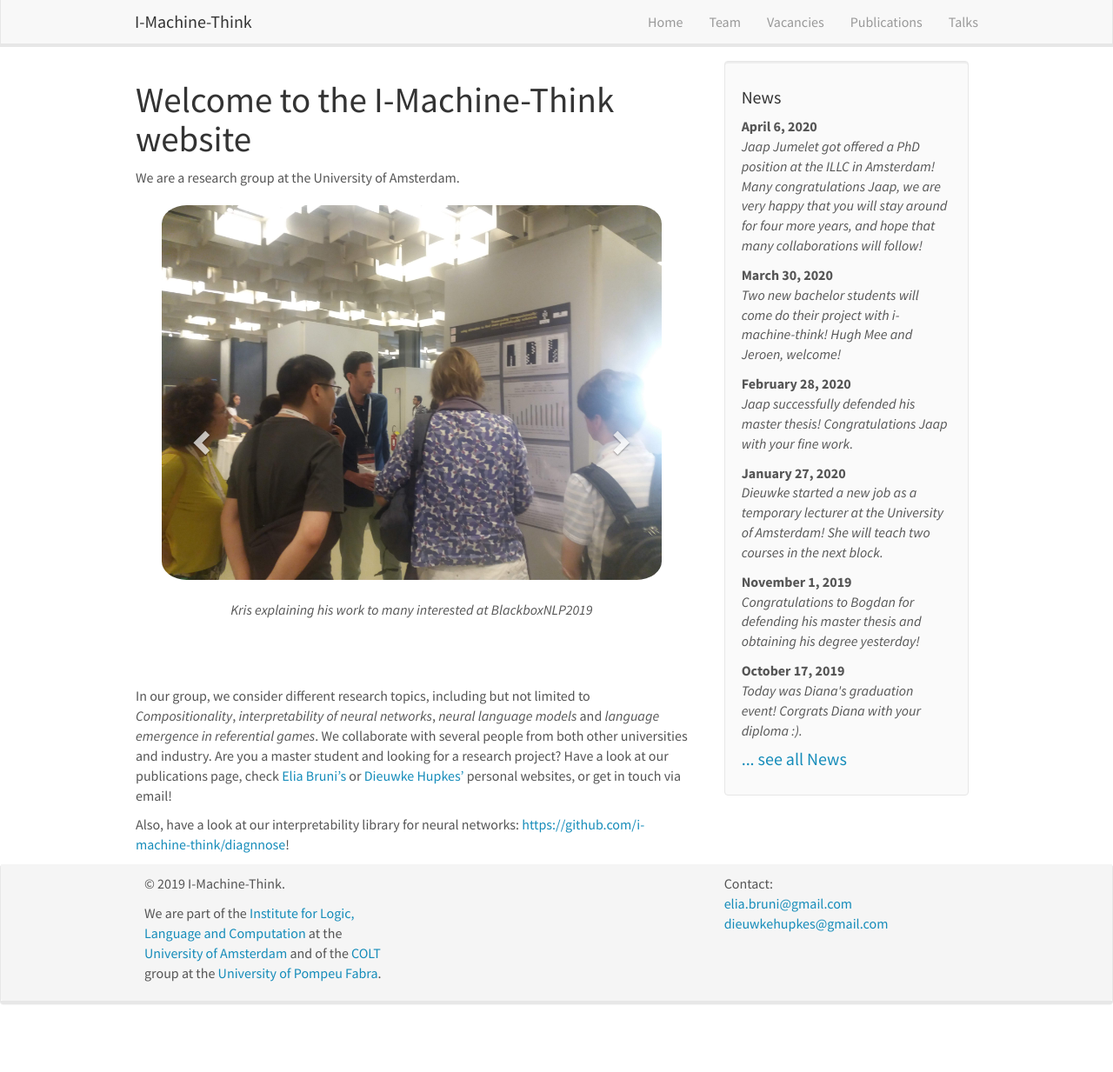
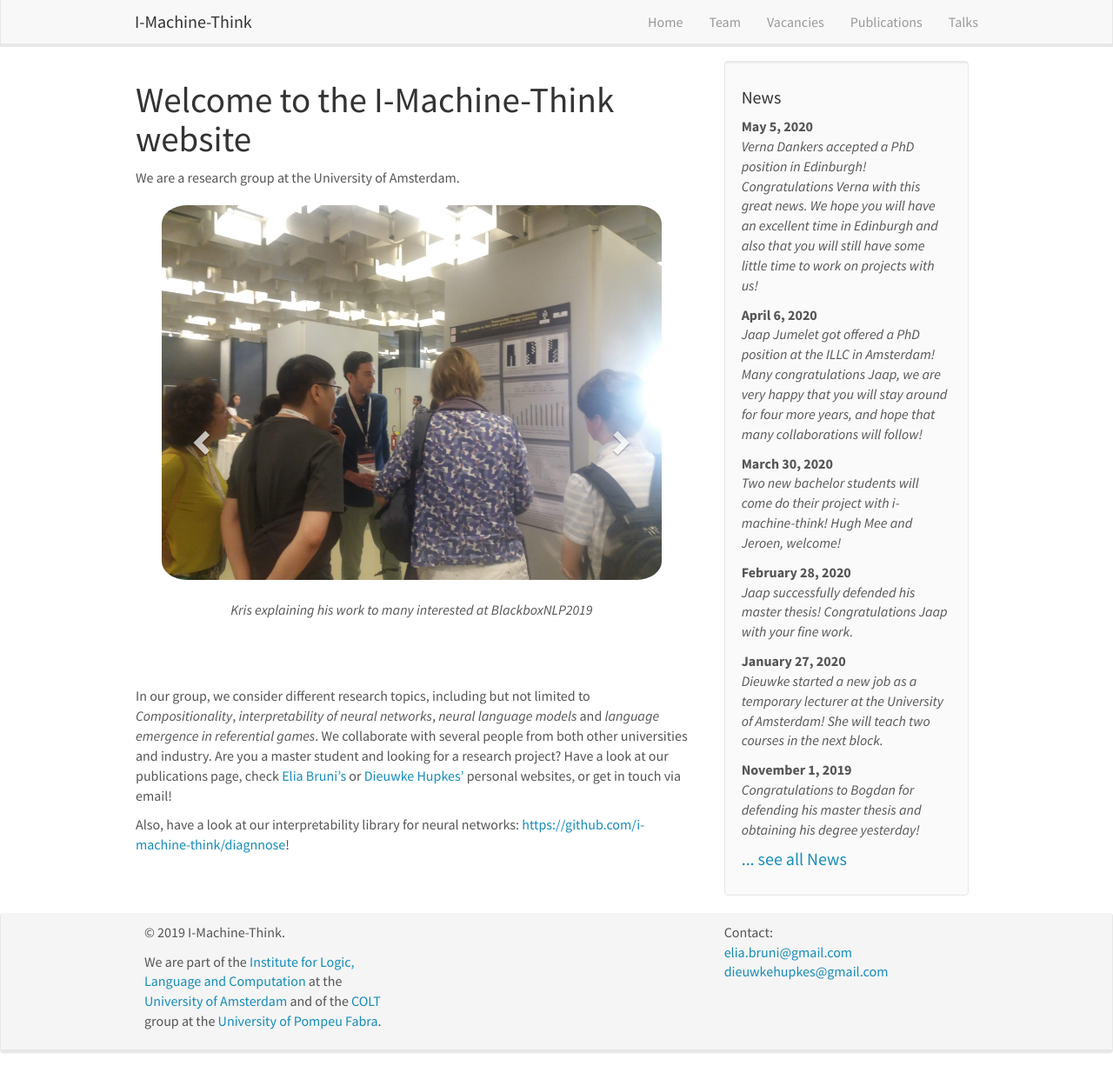
Before and after one commit to i-machine-think/i-machine-think.github.io, a Jekyll site: the page built from _pages/home.md, in a window 1280 px wide and 1233 px high. Shown: the whole window at 87% size. Built offline with Jekyll 4.4.1, drawn with Linux system fonts in a browser that asks for light colours; nearby versions of some CDN libraries.

Commit message:
Add news Verna

```diff
--- a/_data/news.yml
+++ b/_data/news.yml
@@ -1,3 +1,6 @@
+- date: "May 5, 2020"
+  headline: Verna Dankers accepted a PhD position in Edinburgh! Congratulations Verna with this great news. We hope you will have an excellent time in Edinburgh and also that you will still have some little time to work on projects with us!
+
 - date: "April 6, 2020"
   headline: Jaap Jumelet got offered a PhD position at the ILLC in Amsterdam! Many congratulations Jaap, we are very happy that you will stay around for four more years, and hope that many collaborations will follow!
 
```
